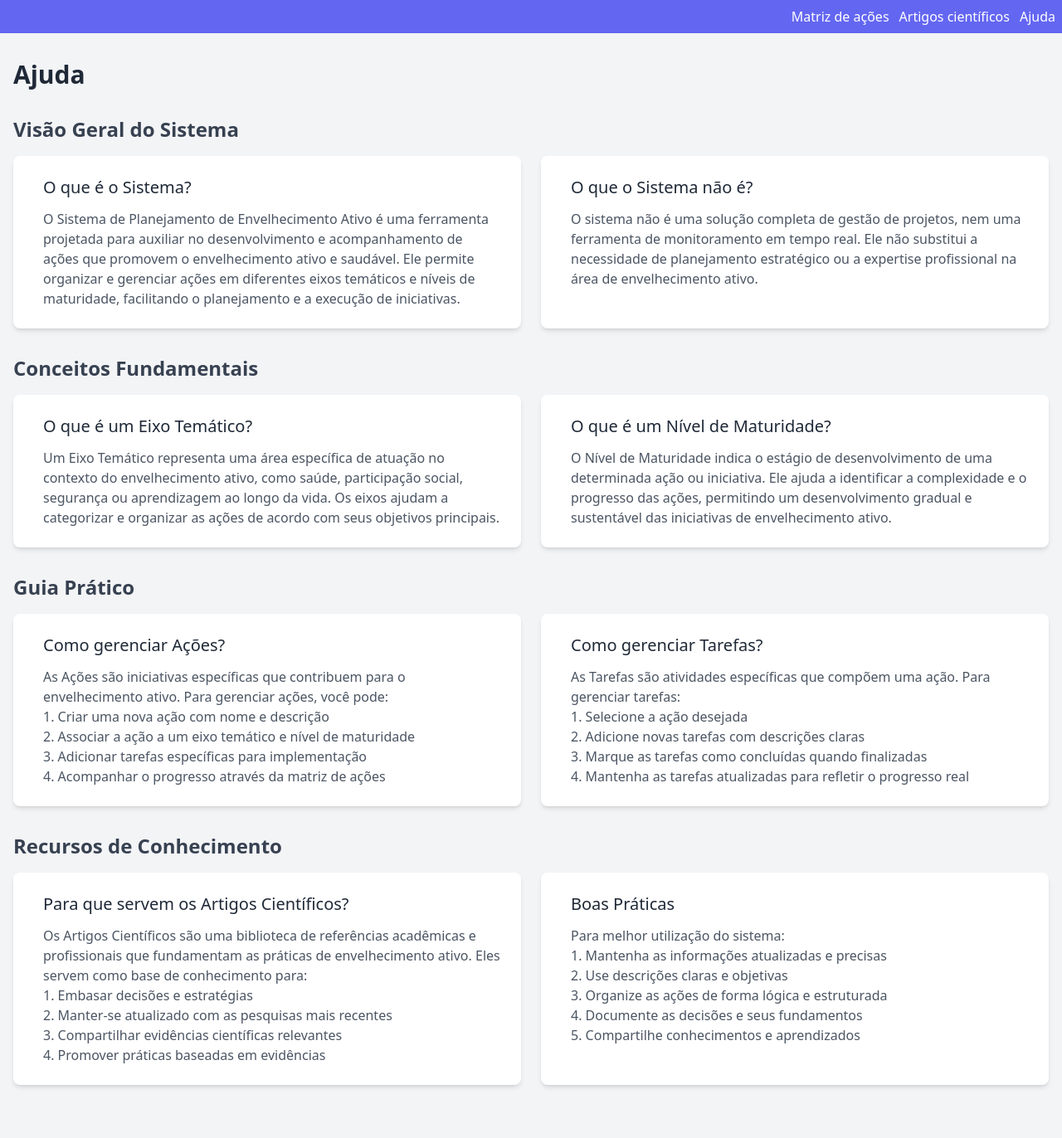
After one commit to FabioCruz20/active_aging_planner, a Django app: page /planning/help/ in a window 1280 px wide. The commit adds this page. Shown: the whole page at 83% size. Run offline with Django 4.2, Linux system fonts and the light colour scheme; some libraries are stand-ins or nearby versions.

Commit message:
feat: add help page

```diff
--- /dev/null
+++ b/planning/templates/help/index.html
@@ -0,0 +1,28 @@
+{% extends 'layout.html' %}
+
+{% block content %}
+<div class="container mx-auto px-4 py-8">
+    <h1 class="text-3xl font-bold mb-8 text-gray-800">Ajuda</h1>
+
+    {% for section_name, topics in help_sections.items %}
+    <div class="mb-8">
+        <h2 class="text-2xl font-semibold mb-4 text-gray-700">{{ section_name }}</h2>
+        <div class="grid grid-cols-1 md:grid-cols-2 gap-6">
+            {% for topic_name, topic in topics.items %}
+            <div class="bg-white p-6 rounded-lg shadow-md hover:shadow-lg transition-shadow duration-200">
+                <div class="flex items-start space-x-3">
+                    <div class="flex-shrink-0">
+
+                    </div>
+                    <div>
+                        <h3 class="text-xl font-medium mb-3 text-gray-800">{{ topic_name }}</h3>
+                        <div class="text-gray-600 space-y-2 whitespace-pre-line">{{ topic.content }}</div>
+                    </div>
+                </div>
+            </div>
+            {% endfor %}
+        </div>
+    </div>
+    {% endfor %}
+</div>
+{% endblock %}
--- a/planning/urls/__init__.py
+++ b/planning/urls/__init__.py
@@ -5,4 +5,5 @@ urlpatterns = [
     path('actions/', include('planning.urls.actions_urls')),
     path('levels/', include('planning.urls.levels_urls')),
     path('papers/', include('planning.urls.papers_urls')),
+    path('help/', include('planning.urls.help_urls')),
 ]
--- /dev/null
+++ b/planning/views/help_views.py
@@ -0,0 +1,73 @@
+from django.shortcuts import render
+
+
+def help_topics(request):
+    help_sections = {
+        'Visão Geral do Sistema': {
+            'O que é o Sistema?': {
+                'icon': 'information-circle',
+                'content': '''O Sistema de Planejamento de Envelhecimento Ativo é uma ferramenta projetada para auxiliar no desenvolvimento e acompanhamento de ações que promovem o envelhecimento ativo e saudável. Ele permite organizar e gerenciar ações em diferentes eixos temáticos e níveis de maturidade, facilitando o planejamento e a execução de iniciativas.
+                '''
+            },
+            'O que o Sistema não é?': {
+                'icon': 'x-circle',
+                'content': '''O sistema não é uma solução completa de gestão de projetos, nem uma ferramenta de monitoramento em tempo real. Ele não substitui a necessidade de planejamento estratégico ou a expertise profissional na área de envelhecimento ativo.
+                '''
+            }
+        },
+        'Conceitos Fundamentais': {
+            'O que é um Eixo Temático?': {
+                'icon': 'cube',
+                'content': '''Um Eixo Temático representa uma área específica de atuação no contexto do envelhecimento ativo, como saúde, participação social, segurança ou aprendizagem ao longo da vida. Os eixos ajudam a categorizar e organizar as ações de acordo com seus objetivos principais.
+                '''
+            },
+            'O que é um Nível de Maturidade?': {
+                'icon': 'chart-bar',
+                'content': '''O Nível de Maturidade indica o estágio de desenvolvimento de uma determinada ação ou iniciativa. Ele ajuda a identificar a complexidade e o progresso das ações, permitindo um desenvolvimento gradual e sustentável das iniciativas de envelhecimento ativo.
+                '''
+            }
+        },
+        'Guia Prático': {
+            'Como gerenciar Ações?': {
+                'icon': 'clipboard',
+                'content': '''As Ações são iniciativas específicas que contribuem para o envelhecimento ativo. Para gerenciar ações, você pode:
+                1. Criar uma nova ação com nome e descrição
+                2. Associar a ação a um eixo temático e nível de maturidade
+                3. Adicionar tarefas específicas para implementação
+                4. Acompanhar o progresso através da matriz de ações
+                '''
+            },
+            'Como gerenciar Tarefas?': {
+                'icon': 'check-circle',
+                'content': '''As Tarefas são atividades específicas que compõem uma ação. Para gerenciar tarefas:
+                1. Selecione a ação desejada
+                2. Adicione novas tarefas com descrições claras
+                3. Marque as tarefas como concluídas quando finalizadas
+                4. Mantenha as tarefas atualizadas para refletir o progresso real
+                '''
+            }
+        },
+        'Recursos de Conhecimento': {
+            'Para que servem os Artigos Científicos?': {
+                'icon': 'document-text',
+                'content': '''Os Artigos Científicos são uma biblioteca de referências acadêmicas e profissionais que fundamentam as práticas de envelhecimento ativo. Eles servem como base de conhecimento para:
+                1. Embasar decisões e estratégias
+                2. Manter-se atualizado com as pesquisas mais recentes
+                3. Compartilhar evidências científicas relevantes
+                4. Promover práticas baseadas em evidências
+                '''
+            },
+            'Boas Práticas': {
+                'icon': 'light-bulb',
+                'content': '''Para melhor utilização do sistema:
+                1. Mantenha as informações atualizadas e precisas
+                2. Use descrições claras e objetivas
+                3. Organize as ações de forma lógica e estruturada
+                4. Documente as decisões e seus fundamentos
+                5. Compartilhe conhecimentos e aprendizados
+                '''
+            }
+        }
+    }
+
+    return render(request, 'help/index.html', {'help_sections': help_sections})
--- a/templates/layout.html
+++ b/templates/layout.html
@@ -12,6 +12,7 @@
         <nav class="container mx-auto flex justify-end gap-x-3">
             <a href="{% url 'projects:manage_actions_matrix' %}">Matriz de ações</a>
             <a href="{% url 'papers:list' %}">Artigos científicos</a>
+            <a href="{% url 'help:index' %}">Ajuda</a>
         </nav>
     </header>
     {% block content %}
--- a/theme/static/css/dist/styles.css
+++ b/theme/static/css/dist/styles.css
@@ -913,6 +913,10 @@ select {
   max-width: 32rem;
 }
 
+.flex-shrink-0 {
+  flex-shrink: 0;
+}
+
 .grow {
   flex-grow: 1;
 }
@@ -935,6 +939,10 @@ select {
 
 .grid-cols-1 {
   grid-template-columns: repeat(1, minmax(0, 1fr));
+}
+
+.items-start {
+  align-items: flex-start;
 }
 
 .items-end {
@@ -965,15 +973,31 @@ select {
   gap: 1rem;
 }
 
+.gap-6 {
+  gap: 1.5rem;
+}
+
 .gap-x-3 {
   -moz-column-gap: 0.75rem;
        column-gap: 0.75rem;
+}
+
+.space-x-3 > :not([hidden]) ~ :not([hidden]) {
+  --tw-space-x-reverse: 0;
+  margin-right: calc(0.75rem * var(--tw-space-x-reverse));
+  margin-left: calc(0.75rem * calc(1 - var(--tw-space-x-reverse)));
 }
 
 .space-y-1 > :not([hidden]) ~ :not([hidden]) {
   --tw-space-y-reverse: 0;
   margin-top: calc(0.25rem * calc(1 - var(--tw-space-y-reverse)));
   margin-bottom: calc(0.25rem * var(--tw-space-y-reverse));
+}
+
+.space-y-2 > :not([hidden]) ~ :not([hidden]) {
+  --tw-space-y-reverse: 0;
+  margin-top: calc(0.5rem * calc(1 - var(--tw-space-y-reverse)));
+  margin-bottom: calc(0.5rem * var(--tw-space-y-reverse));
 }
 
 .space-y-4 > :not([hidden]) ~ :not([hidden]) {
@@ -1003,6 +1027,10 @@ select {
 
 .whitespace-nowrap {
   white-space: nowrap;
+}
+
+.whitespace-pre-line {
+  white-space: pre-line;
 }
 
 .rounded {
@@ -1219,6 +1247,11 @@ select {
   line-height: 1.25rem;
 }
 
+.text-xl {
+  font-size: 1.25rem;
+  line-height: 1.75rem;
+}
+
 .text-xs {
   font-size: 0.75rem;
   line-height: 1rem;
@@ -1285,6 +1318,11 @@ select {
   color: rgb(55 65 81 / var(--tw-text-opacity, 1));
 }
 
+.text-gray-800 {
+  --tw-text-opacity: 1;
+  color: rgb(31 41 55 / var(--tw-text-opacity, 1));
+}
+
 .text-gray-900 {
   --tw-text-opacity: 1;
   color: rgb(17 24 39 / var(--tw-text-opacity, 1));
@@ -1349,6 +1387,16 @@ select {
   transition-duration: 150ms;
 }
 
+.transition-shadow {
+  transition-property: box-shadow;
+  transition-timing-function: cubic-bezier(0.4, 0, 0.2, 1);
+  transition-duration: 150ms;
+}
+
+.duration-200 {
+  transition-duration: 200ms;
+}
+
 .hover\:bg-blue-600:hover {
   --tw-bg-opacity: 1;
   background-color: rgb(37 99 235 / var(--tw-bg-opacity, 1));
@@ -1429,6 +1478,10 @@ select {
 }
 
 @media (min-width: 768px) {
+  .md\:grid-cols-2 {
+    grid-template-columns: repeat(2, minmax(0, 1fr));
+  }
+
   .md\:grid-cols-3 {
     grid-template-columns: repeat(3, minmax(0, 1fr));
   }
```
Also changed, not shown: other parts of theme/static/css/dist/styles.css (+16 -15 lines), planning/urls/help_urls.py (added, +9 -0 lines).
